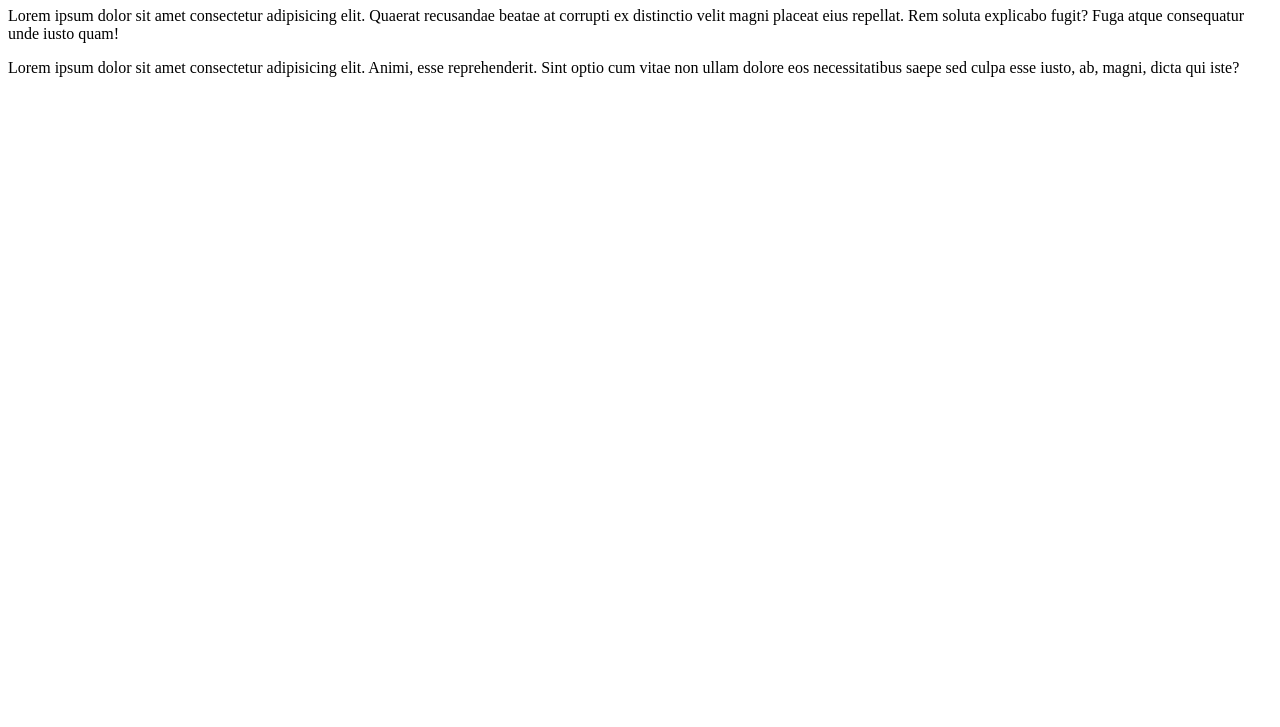
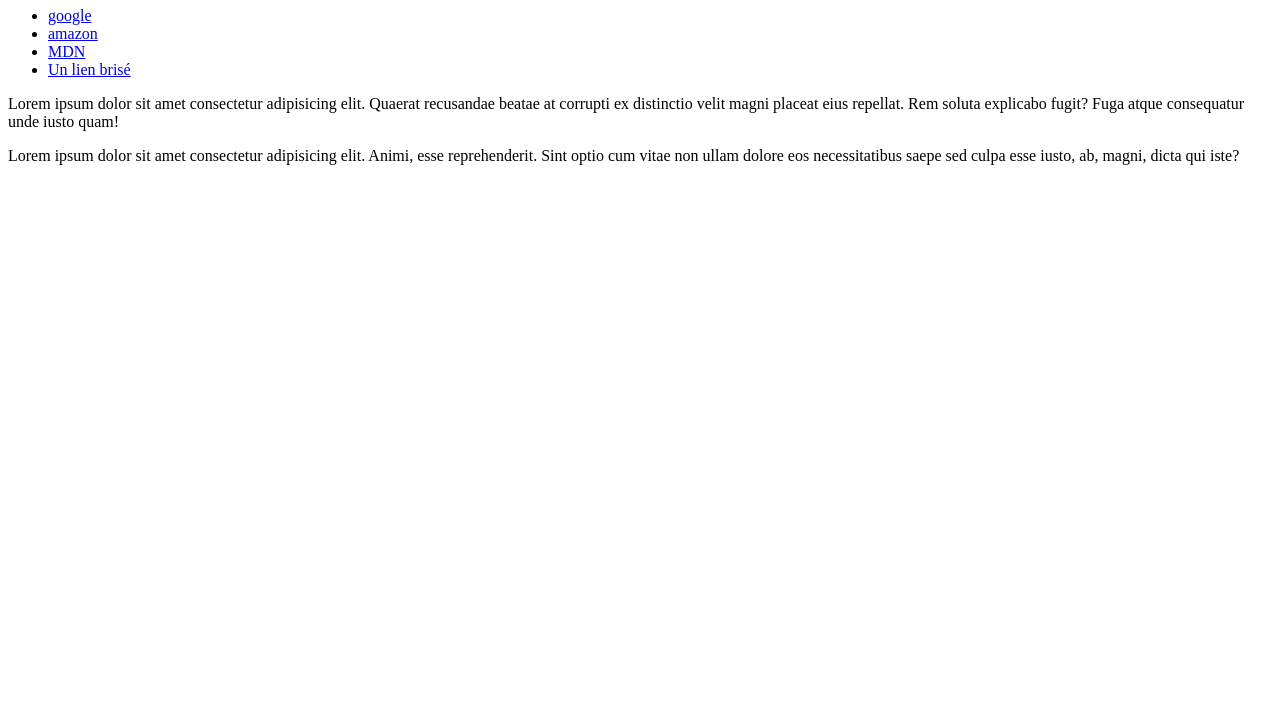
Before and after one commit to JeremyDallain/isfac-ci-cd, a website: page index.html in a window 1280 px wide. Shown: the part 73-800 px from the top of the page. Drawn offline with Linux system fonts and the light colour scheme.

Commit message:
Ajouter le package "broken-link-checker" et des liens dans index.html

```diff
--- a/index.html
+++ b/index.html
@@ -7,6 +7,12 @@
   </head>
   <body>
     <h1>Hello World ! Contraintes</h1>
+    <ul>
+      <li><a href="https://www.google.com">google</a></li>
+      <li><a href="https://www.amazon.fr/">amazon</a></li>
+      <li><a href="https://developer.mozilla.org/fr/">MDN</a></li>
+      <li><a href="https://www.jenexistepas.com">Un lien brisé</a></li>
+    </ul>
     <p>
       Lorem ipsum dolor sit amet consectetur adipisicing elit. Quaerat
       recusandae beatae at corrupti ex distinctio velit magni placeat eius
--- a/package.json
+++ b/package.json
@@ -11,5 +11,8 @@
   "devDependencies": {
     "jest": "^29.7.0",
     "prettier": "^3.2.5"
+  },
+  "dependencies": {
+    "broken-link-checker": "^0.7.8"
   }
 }
```
Also changed, not shown: .github/workflows/broken.links.yml (added), 1 other file.
